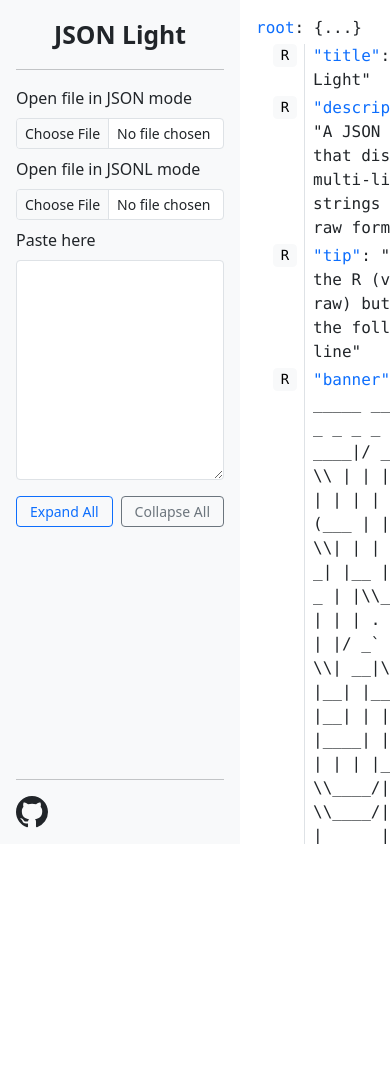
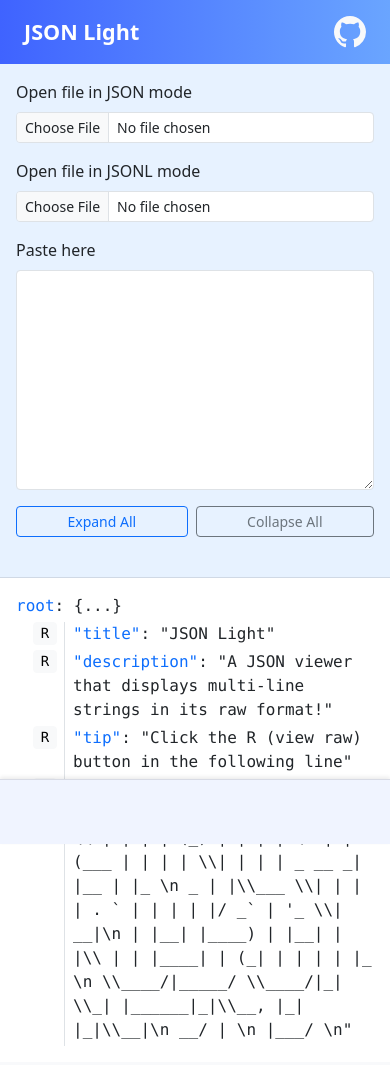
Before and after one commit to bluerose73/jsonlight, a plain HTML site: page index.html in a window 390 px wide. Before the commit the page ends 844 px from the top, so only its background shows below. Drawn offline with Linux system fonts and the light colour scheme.

Commit message:
Refine layout structure and footer controls

```diff
--- a/index.html
+++ b/index.html
@@ -38,21 +38,49 @@
 </head>
 
 <body>
-  <main>
+  <div class="app">
+    <header class="app-header d-flex align-items-center px-4 py-3 text-white">
+      <h1 class="h4 m-0 fw-bold">JSON Light</h1>
+      <div class="ms-auto">
+        <a href="https://github.com/bluerose73/jsonlight" class="link-light" aria-label="JSON Light on GitHub">
+          <svg xmlns="http://www.w3.org/2000/svg" width="32" height="32" fill="currentColor" class="bi bi-github" viewBox="0 0 16 16">
+            <path d="M8 0C3.58 0 0 3.58 0 8c0 3.54 2.29 6.53 5.47 7.59.4.07.55-.17.55-.38 0-.19-.01-.82-.01-1.49-2.01.37-2.53-.49-2.69-.94-.09-.23-.48-.94-.82-1.13-.28-.15-.68-.52-.01-.53.63-.01 1.08.58 1.23.82.72 1.21 1.87.87 2.33.66.07-.52.28-.87.51-1.07-1.78-.2-3.64-.89-3.64-3.95 0-.87.31-1.59.82-2.15-.08-.2-.36-1.02.08-2.12 0 0 .67-.21 2.2.82.64-.18 1.32-.27 2-.27.68 0 1.36.09 2 .27 1.53-1.04 2.2-.82 2.2-.82.44 1.1.16 1.92.08 2.12.51.56.82 1.27.82 2.15 0 3.07-1.87 3.75-3.65 3.95.29.25.54.73.54 1.48 0 1.07-.01 1.93-.01 2.2 0 .21.15.46.55.38A8.012 8.012 0 0 0 16 8c0-4.42-3.58-8-8-8" />
+          </svg>
+        </a>
+      </div>
+    </header>
 
-    <div class="sidebar d-flex flex-column flex-shrink-0 p-3 bg-light">
-      <div class="fw-bold fs-2 ms-auto me-auto">JSON Light</div>
-      <hr>
-      <div>
+    <main class="app-content" role="main">
+      <aside class="app-controls p-3" aria-label="JSON Light controls">
+        <div class="mb-3">
           <label for="filepicker" class="form-label">Open file in JSON mode</label>
-        <input type="file" class="form-control form-control-sm mb-2" id="filepicker" name="filepicker" accept=".json, .jsonl, .geojson">
+          <input type="file" class="form-control form-control-sm" id="filepicker" name="filepicker" accept=".json, .jsonl, .geojson">
         </div>
-      <div>
+        <div class="mb-3">
           <label for="jsonlpicker" class="form-label">Open file in JSONL mode</label>
-        <input type="file" class="form-control form-control-sm mb-2" id="jsonlpicker" name="jsonlpicker" accept=".json, .jsonl, .geojson">
+          <input type="file" class="form-control form-control-sm" id="jsonlpicker" name="jsonlpicker" accept=".json, .jsonl, .geojson">
         </div>
-      <div id="jsonl-controls" class="mb-2" style="display: none;">
-        <div class="d-flex align-items-center gap-2 mb-2">
+        <div class="mb-3">
+          <label for="paste" class="form-label">Paste here</label>
+          <textarea class="form-control form-control-sm" id="paste" rows="10"></textarea>
+        </div>
+        <div class="mb-4">
+          <div class="d-flex gap-2">
+            <button type="button" class="btn btn-outline-primary btn-sm flex-fill" id="expand-all">Expand All</button>
+            <button type="button" class="btn btn-outline-secondary btn-sm flex-fill" id="collapse-all">Collapse All</button>
+          </div>
+        </div>
+      </aside>
+      <section class="app-view font-monospace" id="view" aria-live="polite"></section>
+    </main>
+
+    <footer class="app-footer py-2 px-3">
+      <div class="footer-inner d-flex flex-column flex-sm-row align-items-start align-items-sm-center gap-2">
+        <div id="file-name-display" class="text-muted small text-break d-none" title="" aria-live="polite" aria-hidden="true">
+          No file selected
+        </div>
+        <div id="jsonl-controls" class="ms-sm-auto d-none" aria-label="JSON Lines navigation controls" aria-hidden="true">
+          <div class="d-flex align-items-center gap-2">
             <button type="button" class="btn btn-outline-secondary btn-sm" id="prev-line">‹</button>
             <div class="flex-grow-1">
               <div class="input-group input-group-sm">
@@ -63,38 +91,12 @@
             <button type="button" class="btn btn-outline-secondary btn-sm" id="next-line">›</button>
           </div>
         </div>
-      <div>
-        <label for="paste" , class="form-label">Paste here</label>
-        <textarea class="form-control form-control-sm" id="paste" rows="10"></textarea>
       </div>
-      <div class="mt-3">
-        <div class="d-flex gap-2">
-          <button type="button" class="btn btn-outline-primary btn-sm flex-fill" id="expand-all">Expand All</button>
-          <button type="button" class="btn btn-outline-secondary btn-sm flex-fill" id="collapse-all">Collapse All</button>
-        </div>
-      </div>
-      <div class="mb-auto"></div>
-      <div id="file-name-display" class="text-muted small text-break" style="display: none;" title="">
-        No file selected
-      </div>
-      <hr>
-      <div>
-        <a href="https://github.com/bluerose73/jsonlight" class="link-dark">
-          <svg xmlns="http://www.w3.org/2000/svg" width="32" height="32" fill="currentColor" class="bi bi-github"
-            viewBox="0 0 16 16">
-            <path
-              d="M8 0C3.58 0 0 3.58 0 8c0 3.54 2.29 6.53 5.47 7.59.4.07.55-.17.55-.38 0-.19-.01-.82-.01-1.49-2.01.37-2.53-.49-2.69-.94-.09-.23-.48-.94-.82-1.13-.28-.15-.68-.52-.01-.53.63-.01 1.08.58 1.23.82.72 1.21 1.87.87 2.33.66.07-.52.28-.87.51-1.07-1.78-.2-3.64-.89-3.64-3.95 0-.87.31-1.59.82-2.15-.08-.2-.36-1.02.08-2.12 0 0 .67-.21 2.2.82.64-.18 1.32-.27 2-.27.68 0 1.36.09 2 .27 1.53-1.04 2.2-.82 2.2-.82.44 1.1.16 1.92.08 2.12.51.56.82 1.27.82 2.15 0 3.07-1.87 3.75-3.65 3.95.29.25.54.73.54 1.48 0 1.07-.01 1.93-.01 2.2 0 .21.15.46.55.38A8.012 8.012 0 0 0 16 8c0-4.42-3.58-8-8-8" />
-          </svg>
-        </a>
-      </div>
-    </div>
-
-    <div class="container-fluid p-3 overflow-y-auto font-monospace" id="view">
-    </div>
+    </footer>
 
     <script src="scripts/bootstrap.bundle.min.js"></script>
     <script src="scripts/jsonlight.js"></script>
-  </main>
+  </div>
 </body>
 
 </html>
--- a/scripts/jsonlight.js
+++ b/scripts/jsonlight.js
@@ -442,14 +442,18 @@
 
 function updateFileNameDisplay(fileName) {
     const fileNameElement = document.querySelector("#file-name-display");
+    if (!fileNameElement) return;
+
     if (fileName) {
         fileNameElement.textContent = fileName;
         fileNameElement.title = fileName; // Show full name on hover
-        fileNameElement.style.display = "block";
+        fileNameElement.classList.remove("d-none");
+        fileNameElement.setAttribute("aria-hidden", "false");
     } else {
         fileNameElement.textContent = "No file selected";
         fileNameElement.title = "";
-        fileNameElement.style.display = "none";
+        fileNameElement.classList.add("d-none");
+        fileNameElement.setAttribute("aria-hidden", "true");
     }
 }
 
@@ -541,11 +545,17 @@
 }
 
 function showJsonlControls() {
-    document.querySelector("#jsonl-controls").style.display = "block";
+    const controls = document.querySelector("#jsonl-controls");
+    if (!controls) return;
+    controls.classList.remove("d-none");
+    controls.setAttribute("aria-hidden", "false");
 }
 
 function hideJsonlControls() {
-    document.querySelector("#jsonl-controls").style.display = "none";
+    const controls = document.querySelector("#jsonl-controls");
+    if (!controls) return;
+    controls.classList.add("d-none");
+    controls.setAttribute("aria-hidden", "true");
     g_jsonlLoader = null;
 }
 
--- a/styles/jsonlight.css
+++ b/styles/jsonlight.css
@@ -1,23 +1,89 @@
+html,
+body {
+    height: 100%;
+}
+
 body {
     min-height: 100vh;
     min-height: -webkit-fill-available;
+    margin: 0;
+    background-color: #f8f9fb;
 }
 
-html {
-    height: -webkit-fill-available;
+.app {
+    display: grid;
+    grid-template-rows: auto 1fr auto;
+    min-height: 100vh;
 }
 
-main {
-    display: flex;
-    flex-wrap: nowrap;
-    height: 100vh;
-    overflow-x: auto;
-    overflow-y: hidden;
+.app-header {
+    background: linear-gradient(90deg, #3f63ff, #6aa5ff);
+    box-shadow: 0 2px 4px rgba(0, 0, 0, 0.15);
 }
 
-.sidebar {
-    width: 240px;
-    /* align-self: stretch; */
+.app-content {
+    display: grid;
+    grid-template-columns: minmax(240px, 300px) minmax(0, 1fr);
+    min-height: 0;
+}
+
+.app-controls {
+    background: #e7f2ff;
+    border-right: 1px solid rgba(0, 0, 0, 0.1);
+    overflow-y: auto;
+}
+
+.app-view {
+    padding: 1.5rem;
+    overflow: auto;
+    background: #ffffff;
+    min-height: 0;
+}
+
+.app-footer {
+    background: #f0f4ff;
+    border-top: 1px solid rgba(0, 0, 0, 0.1);
+    box-shadow: 0 -2px 4px rgba(0, 0, 0, 0.08);
+    position: sticky;
+    bottom: 0;
+    z-index: 5;
+}
+
+.app-footer .btn {
+    min-width: 2.5rem;
+}
+
+.footer-inner {
+    min-height: 3rem;
+}
+
+@media (max-width: 992px) {
+    .app-content {
+        grid-template-columns: minmax(0, 1fr);
+    }
+
+    .app-controls {
+        border-right: none;
+        border-bottom: 1px solid rgba(0, 0, 0, 0.1);
+    }
+}
+
+@media (max-width: 576px) {
+    .app-header {
+        padding-inline: 1.25rem;
+    }
+
+    .app-controls {
+        padding: 1.25rem;
+    }
+
+    .app-view {
+        padding: 1rem;
+    }
+
+    .footer-inner {
+        align-items: stretch;
+    }
 }
 
 .toggle-button {
```
Lines whose indentation alone changed are shown as unchanged.
